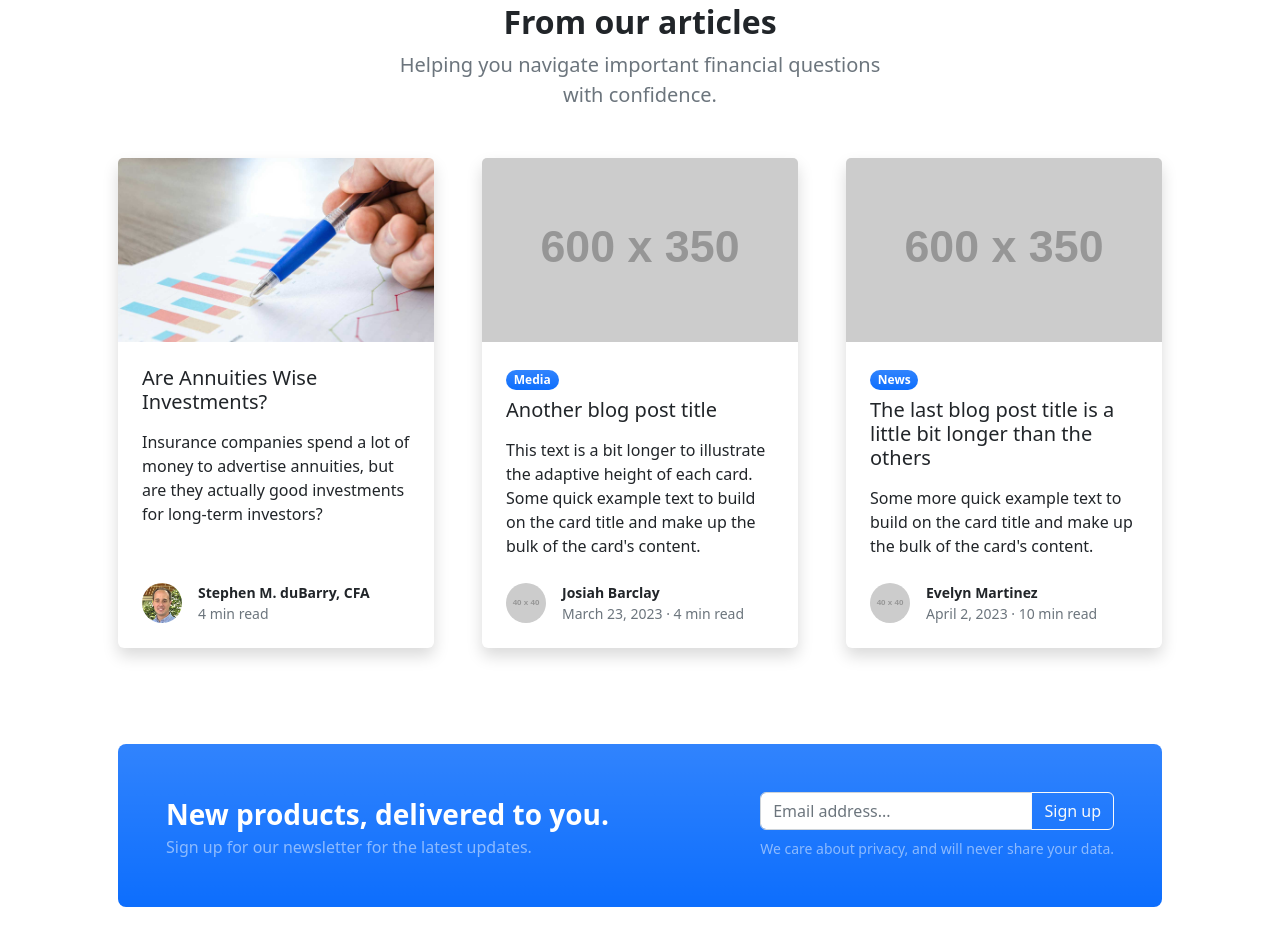
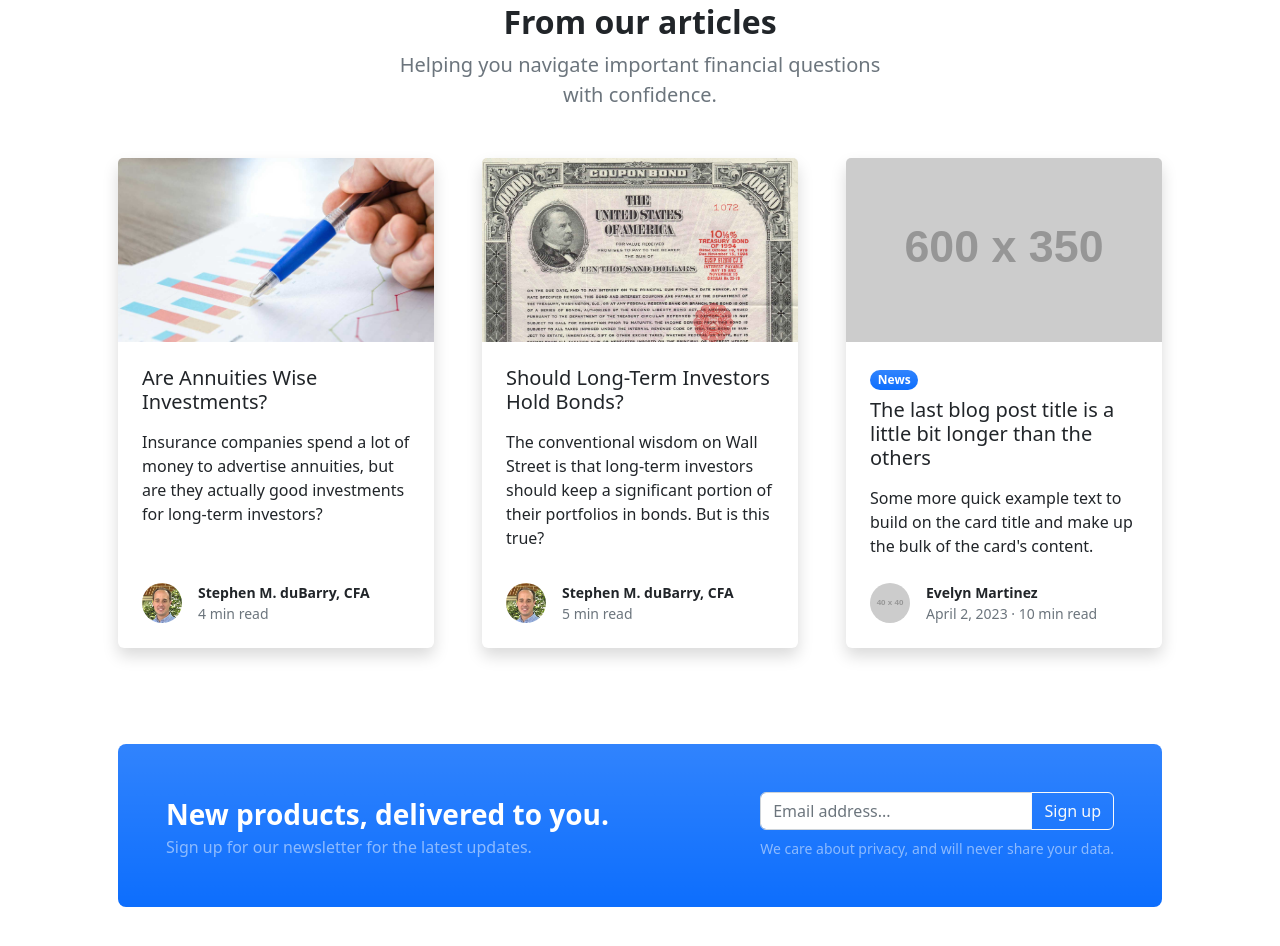
Before and after one commit to smdubarry/spsite, a plain HTML site: page index.html in a window 1280 px wide. Shown: the part 1679-2625 px from the top of the page. Drawn offline with nearby package versions, Linux system fonts and the light colour scheme; placeholder pictures from the web are drawn by us.

Commit message:
Update index.html

```diff
--- a/index.html
+++ b/index.html
@@ -128,19 +128,18 @@
                         </div>
                         <div class="col-lg-4 mb-5">
                             <div class="card h-100 shadow border-0">
-                                <img class="card-img-top" src="https://dummyimage.com/600x350/adb5bd/495057" alt="..." />
+                                <img class="card-img-top" src="assets/bonds-6x3.5.jpg" alt="..." />
                                 <div class="card-body p-4">
-                                    <div class="badge bg-primary bg-gradient rounded-pill mb-2">Media</div>
-                                    <a class="text-decoration-none link-dark stretched-link" href="#!"><h5 class="card-title mb-3">Another blog post title</h5></a>
-                                    <p class="card-text mb-0">This text is a bit longer to illustrate the adaptive height of each card. Some quick example text to build on the card title and make up the bulk of the card's content.</p>
+                                    <a class="text-decoration-none link-dark stretched-link" href="#!"><h5 class="card-title mb-3">Should Long-Term Investors Hold Bonds?</h5></a>
+                                    <p class="card-text mb-0">The conventional wisdom on Wall Street is that long-term investors should keep a significant portion of their portfolios in bonds. But is this true?</p>
                                 </div>
                                 <div class="card-footer p-4 pt-0 bg-transparent border-top-0">
                                     <div class="d-flex align-items-end justify-content-between">
                                         <div class="d-flex align-items-center">
-                                            <img class="rounded-circle me-3 author-avatar" src="https://dummyimage.com/40x40/ced4da/6c757d" alt="..." />
+                                            <img class="rounded-circle me-3 author-avatar" src="assets/stephen.jpg" alt="..." />
                                             <div class="small">
-                                                <div class="fw-bold">Josiah Barclay</div>
-                                                <div class="text-muted">March 23, 2023 &middot; 4 min read</div>
+                                                <div class="fw-bold">Stephen M. duBarry, CFA</div>
+                                                <div class="text-muted">5 min read</div>
                                             </div>
                                         </div>
                                     </div>
```
